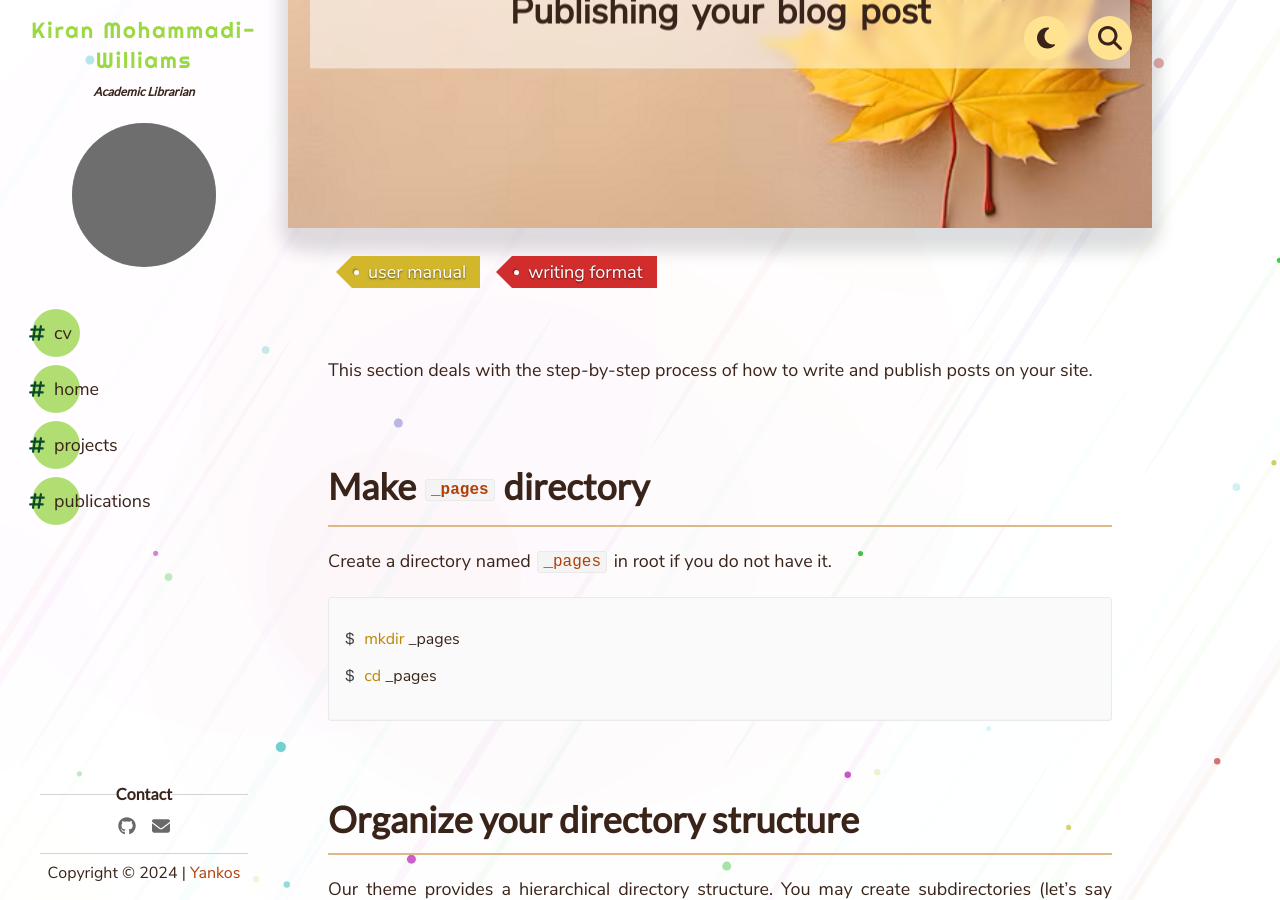
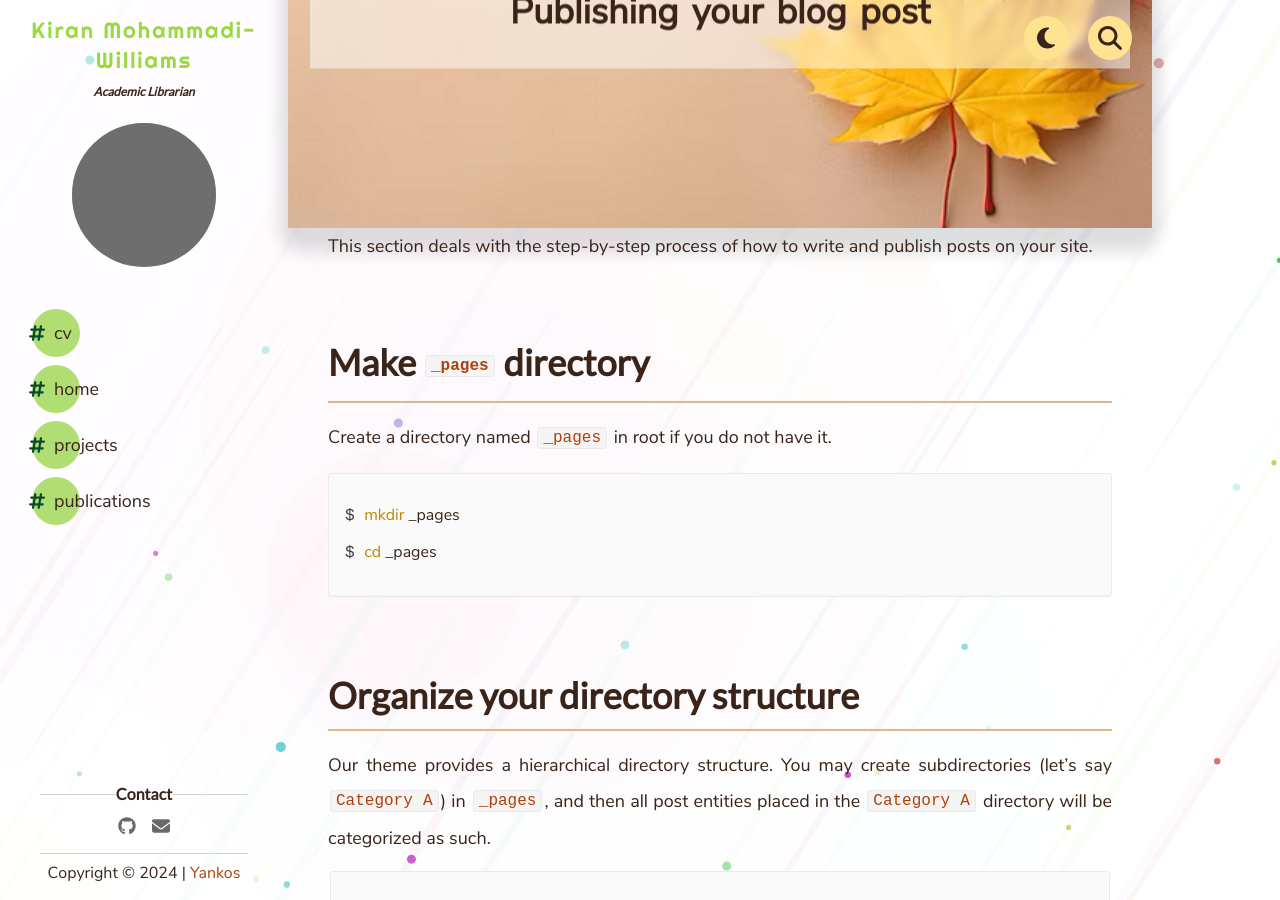
Before and after one commit to kam535/vigilant-barnacle, a Jekyll site: the page built from _pages/cv.md, in a window 1280 px wide and 900 px high, scrolled down 304 px. Built offline with Jekyll 4.4.1, drawn with Linux system fonts in a browser that asks for light colours; grey boxes are pictures that could not be loaded.

Commit message:
Update post.html

```diff
--- a/_includes/post.html
+++ b/_includes/post.html
@@ -8,13 +8,6 @@
         </div>
     </div>
 </div>
-<div class="tag-box">
-    {%- for page_tag in page.tags -%}
-        <span class="tag theme-{{ forloop.index0 | modulo: 3 }}" contentID="{{ page_tag }}">
-            {{ page_tag }}
-        </span>
-    {%- endfor -%}
-</div>
 <main>
     {{ content }}
     <!-- see https://giscus.app/ -->
```
